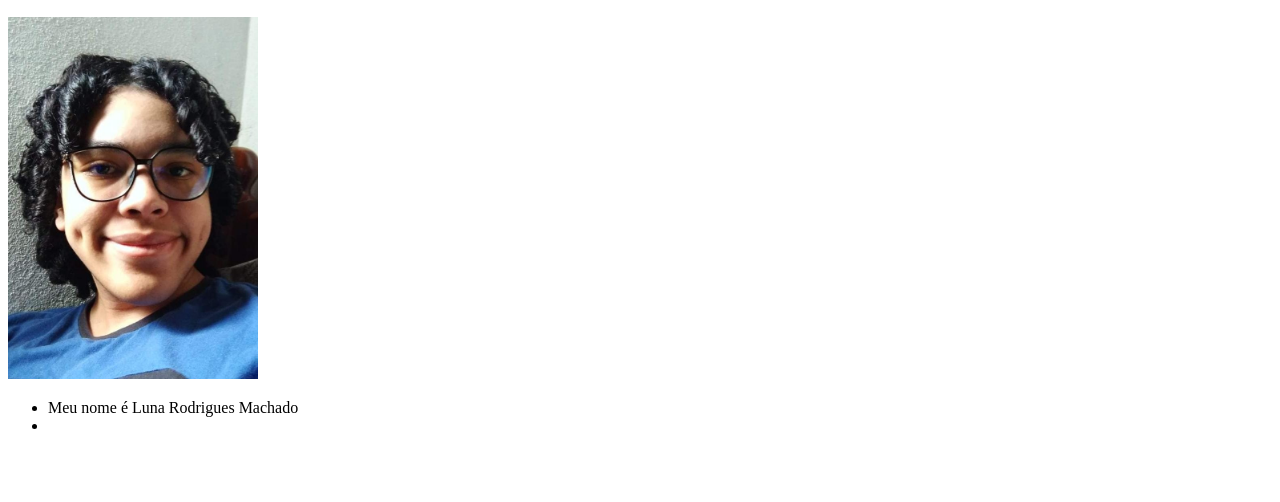
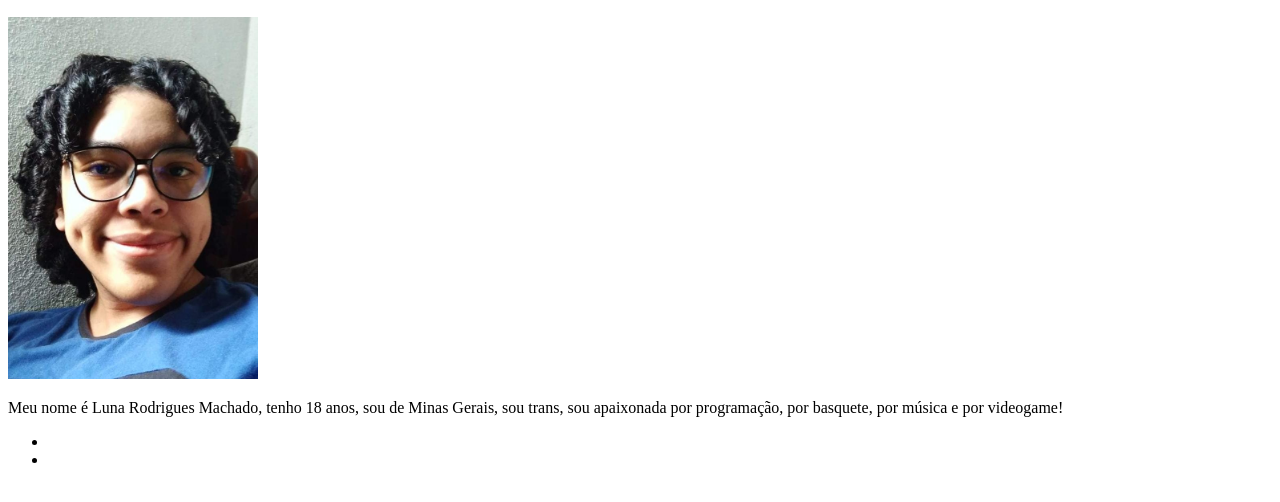
Before and after one commit to lunaRodriguesMachado/lunaRodriguesMachado.github.io, a plain HTML site: page index.html in a window 1280 px wide. Shown: the part 110-612 px from the top of the page. Drawn offline with Linux system fonts and the light colour scheme.

Commit message:
Adiciona mensagem

```diff
--- a/index.html
+++ b/index.html
@@ -10,8 +10,9 @@
     <h1>Esse é o meu portfólio</h1>
     <h2>Sobre mim</h2>
     <img src="minhafoto.jpeg" alt="Foto de uma pessoa muito bonita" width="250px">
+    <p>Meu nome é Luna Rodrigues Machado, tenho 18 anos, sou de Minas Gerais, sou trans, sou apaixonada por programação, por basquete, por música e por videogame!</p>
     <ul>
-        <li>Meu nome é Luna Rodrigues Machado</li>
+        <li></li>
         <li></li>
     </ul>
 </body>
```
